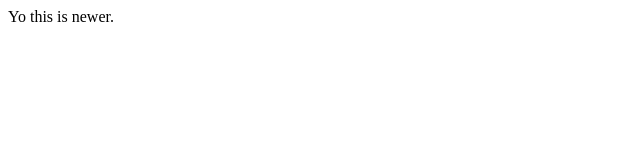
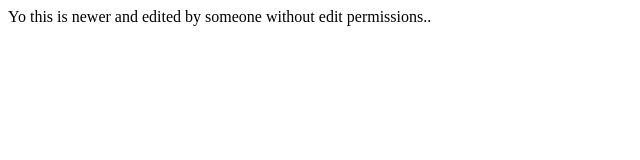
Before and after one commit to colbyclark/testing, a plain HTML site: page index.html in a window 1280 px wide. Shown: the whole page, without its empty margins (0-640 px from the left). Drawn offline with Linux system fonts and the light colour scheme.

Commit message:
Edited the file

```diff
--- a/index.html
+++ b/index.html
@@ -1,4 +1,4 @@
 
 <html>
-Yo this is newer.
+Yo this is newer and edited by someone without edit permissions..
 </html>
```
